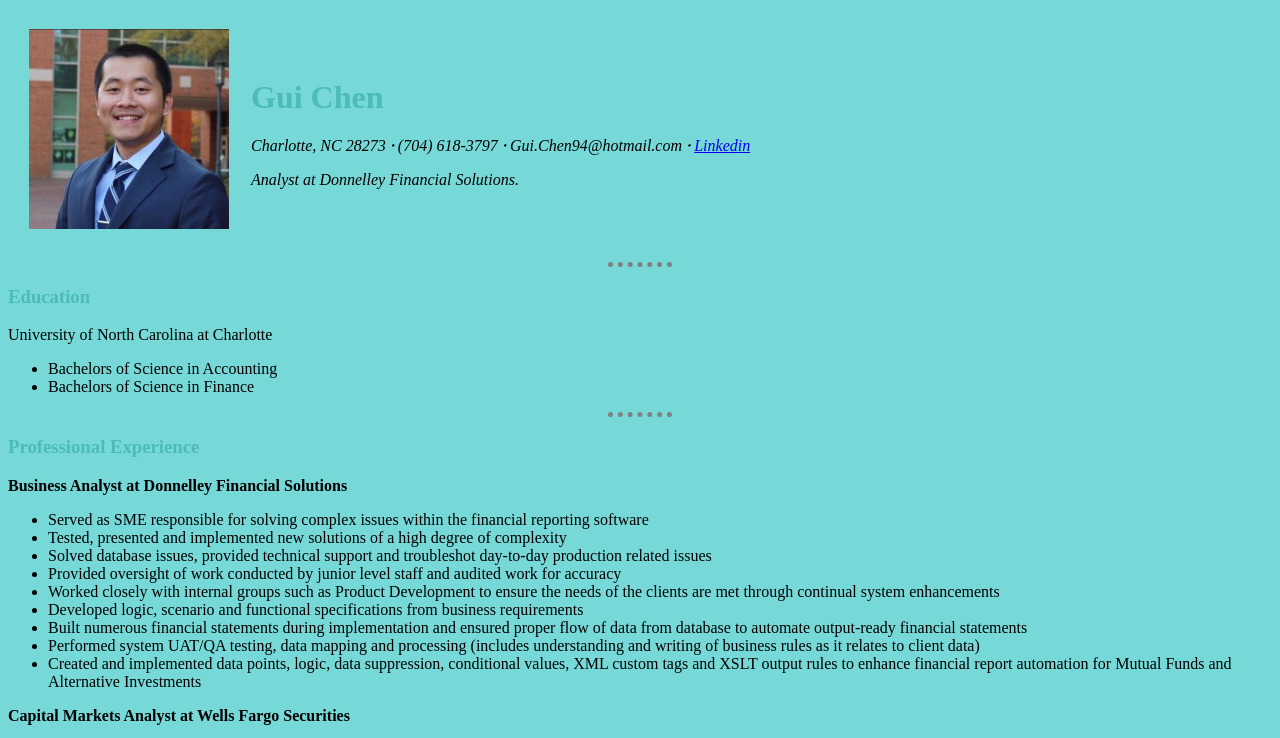
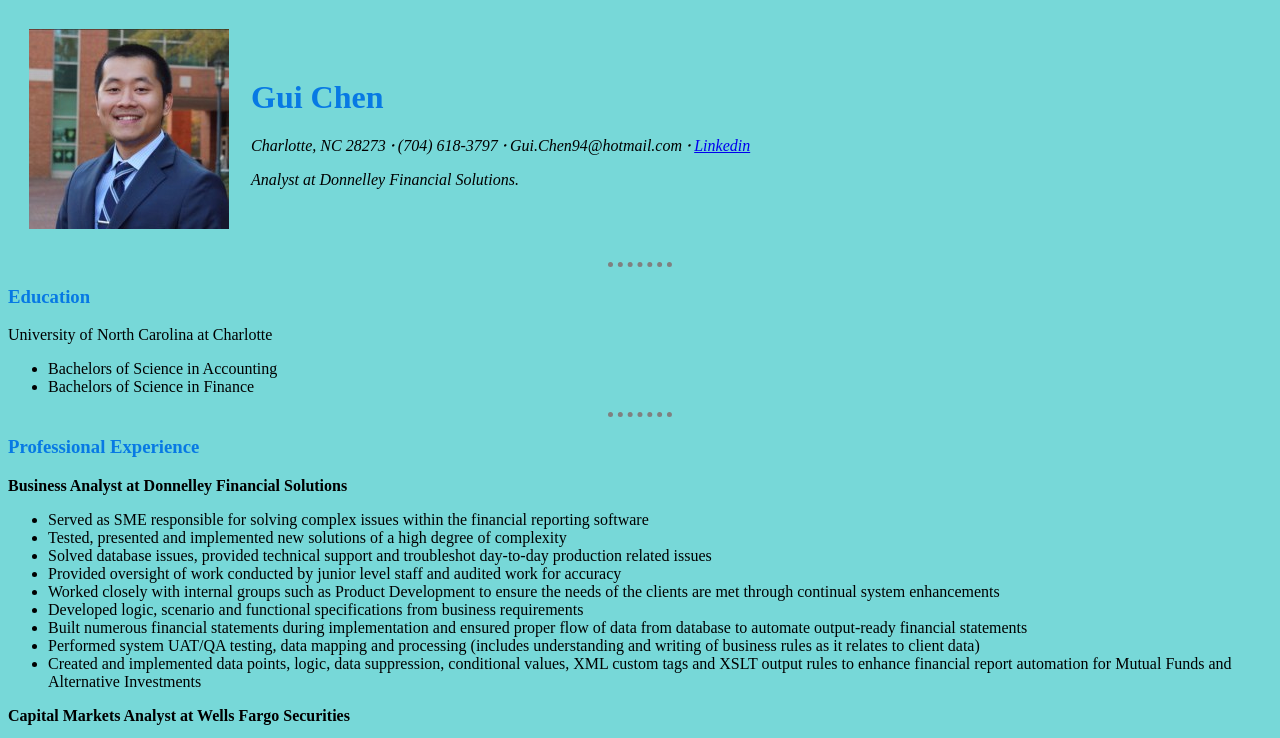
Before and after one commit to gui-chen08/Resume, a plain HTML site: page index.html in a window 1280 px wide. Shown: the top 738 px of the page. Drawn offline with Linux system fonts and the light colour scheme.

Commit message:
Update index.html

```diff
--- a/index.html
+++ b/index.html
@@ -9,10 +9,10 @@
         background-color: #77d8d8;
       }
       h1{
-        color: #4cbbb9;
+        color: #0779e4;
       }
       h3{
-        color: #4cbbb9;
+        color: #0779e4;
       }
       hr {
         border-style: none;
```
